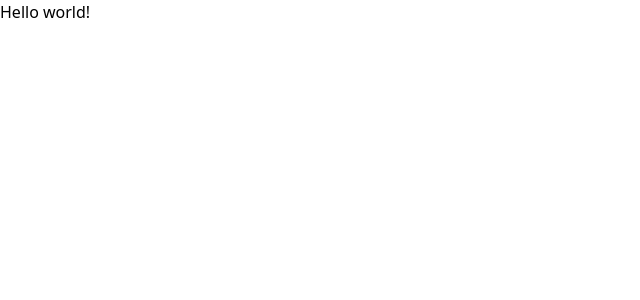
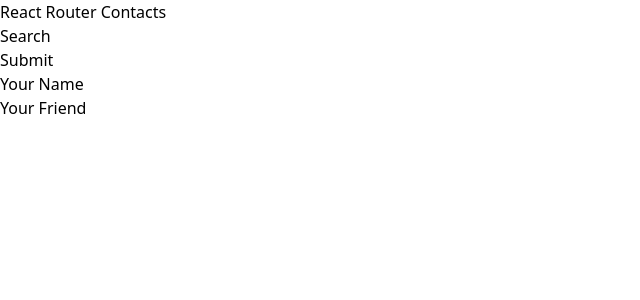
Before and after one commit to JNV000/routerDemo, a React (Vite) app: page / in a window 1280 px wide. Shown: the top 300 px of the page, without its empty margins (0-640 px from the left). Built offline with nearby package versions, Linux system fonts and the light colour scheme.

Commit message:
Use React router to load Home Page Includes Nav, Search, FormButton

```diff
--- a/package.json
+++ b/package.json
@@ -16,6 +16,7 @@
     "match-sorter": "^6.3.1",
     "react": "^18.2.0",
     "react-dom": "^18.2.0",
+    "react-router-dom": "^6.4.4",
     "sort-by": "^1.2.0"
   },
   "devDependencies": {
@@ -38,6 +39,7 @@
     "jsdom": "^20.0.2",
     "postcss": "^8.4.19",
     "prettier": "^2.8.0",
+    "prettier-plugin-tailwindcss": "^0.2.0",
     "tailwindcss": "^3.2.4",
     "typescript": "^4.9.3",
     "vite": "^3.2.4",
--- /dev/null
+++ b/src/components/FormButton.jsx
@@ -0,0 +1,8 @@
+
+export default function FormButton() {
+    return (
+        <form method="POST">
+            <button type="submit">Submit</button>
+        </form>
+    )
+}
--- /dev/null
+++ b/src/components/Nav.jsx
@@ -0,0 +1,15 @@
+
+export default function Nav() {
+    return (
+        <nav>
+          <ul>
+            <li>
+              <a href={`contacts/1`}>Your Name</a>
+            </li>
+            <li>
+              <a href={`contacts/2`}>Your Friend</a>
+            </li>
+          </ul>
+        </nav>
+    );
+}
--- /dev/null
+++ b/src/components/Search.jsx
@@ -0,0 +1,10 @@
+
+export default function Form() {
+    return (
+        <form>
+            <label htmlFor="search">Search</label>
+            <input  id="search" type="search" />
+
+        </form>
+    )
+}
--- a/src/main.jsx
+++ b/src/main.jsx
@@ -1,10 +1,19 @@
-import React from 'react'
-import ReactDOM from 'react-dom/client'
-import App from './App'
-import './index.css'
+import React from "react";
+import ReactDOM from "react-dom/client";
+// import App from "./App";
+import { createBrowserRouter, RouterProvider } from "react-router-dom";
+import "./index.css";
+import Home from "./routes/Home";
 
-ReactDOM.createRoot(document.getElementById('root')).render(
+const router = createBrowserRouter([
+  {
+    path: "/",
+    element: <Home />,
+  },
+]);
+
+ReactDOM.createRoot(document.getElementById("root")).render(
   <React.StrictMode>
-    <App />
+    <RouterProvider router={router} />
   </React.StrictMode>
-)
+);
--- /dev/null
+++ b/src/routes/Home.jsx
@@ -0,0 +1,14 @@
+import Button from "../components/FormButton";
+import Search from "../components/Search";
+import Nav from "../components/Nav";
+
+export default function Home() {
+  return (
+    <>
+      <h1>React Router Contacts</h1>
+      <Search />
+      <Button />
+      <Nav />
+    </>
+  );
+}
```
Also changed, not shown: 1 other file (tests, documents, lock files or other folders).
